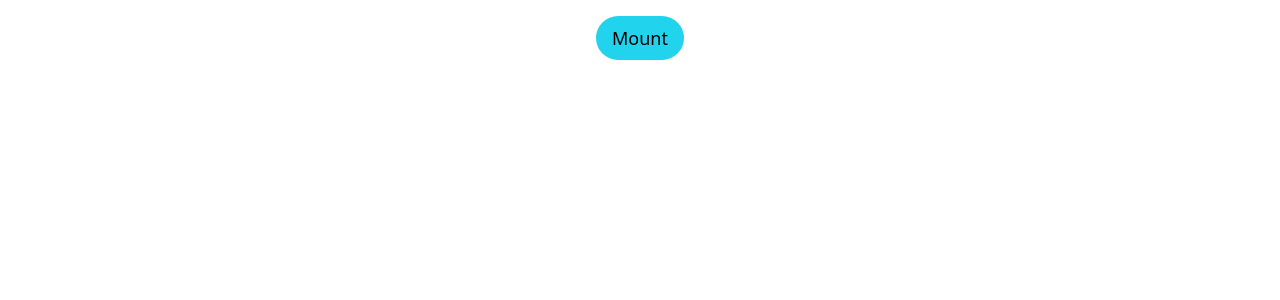
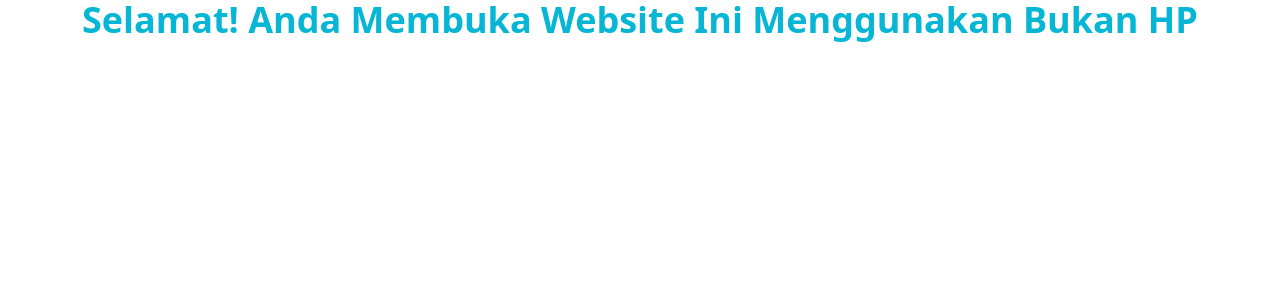
Before and after one commit to rikarani/rikarani.github.io, a React (Vite) app: page / in a window 1280 px wide. Shown: the top 300 px of the page. Built offline with nearby package versions, Linux system fonts and the light colour scheme.

Commit message:
komentar

```diff
--- a/src/App.tsx
+++ b/src/App.tsx
@@ -1,22 +1,23 @@
 import React, { useState } from "react";
 import { LoadingContext } from "./context/context";
-import { useTransition, animated } from "@react-spring/web";
-import Loading from "./components/Loading";
-// import Locker from "./components/Locker";
+// import { useTransition, animated } from "@react-spring/web";
+
+// import Loading from "./components/Loading";
+import Lockscreen from "./components/Lockscreen";
 // import Home from "./components/Home";
 
 function App(): React.JSX.Element {
   const [open, setOpen] = useState<boolean>(false);
 
-  const transition = useTransition(open, {
-    from: { opacity: 0 },
-    enter: { opacity: 1 },
-    leave: { opacity: 0, delay: 500 },
-  });
+  // const transition = useTransition(open, {
+  //   from: { opacity: 0 },
+  //   enter: { opacity: 1 },
+  //   leave: { opacity: 0, delay: 500 },
+  // });
 
   return (
     <LoadingContext.Provider value={{ open, setOpen }}>
-      {transition(
+      {/* {transition(
         (style, item) =>
           item && (
             <animated.div style={style}>
@@ -28,9 +29,8 @@ function App(): React.JSX.Element {
         <button onClick={() => setOpen((prev) => !prev)} className="rounded-3xl bg-cyan-400 px-4 py-2 text-lg hover:bg-cyan-600 hover:text-gray-100">
           Mount
         </button>
-      </div>
-      {/* <Loading /> */}
-      {/* <Locker /> */}
+      </div> */}
+      <Lockscreen />
     </LoadingContext.Provider>
   );
 }
```
Also changed, not shown: src/components/Lockscreen.tsx (renamed from src/components/Locker.tsx).
